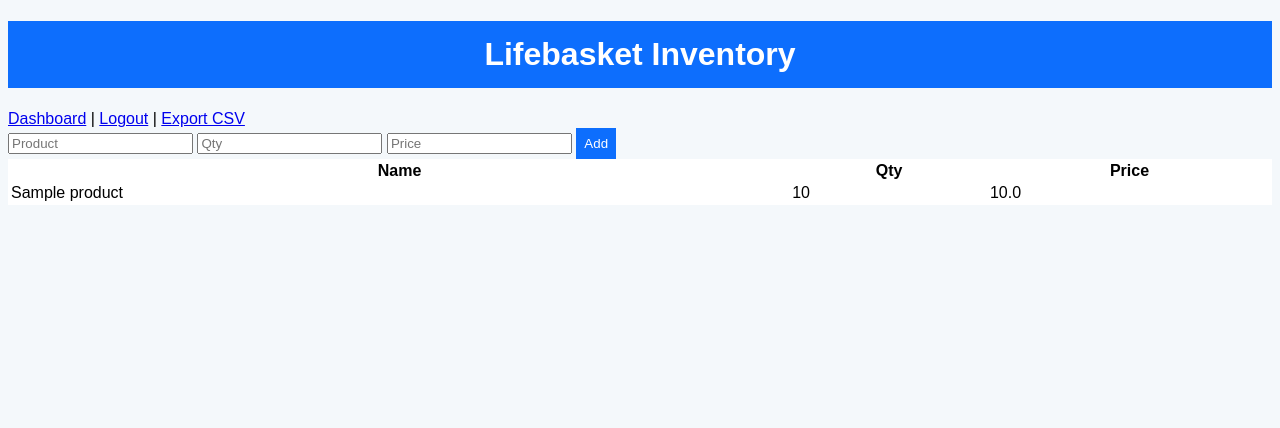
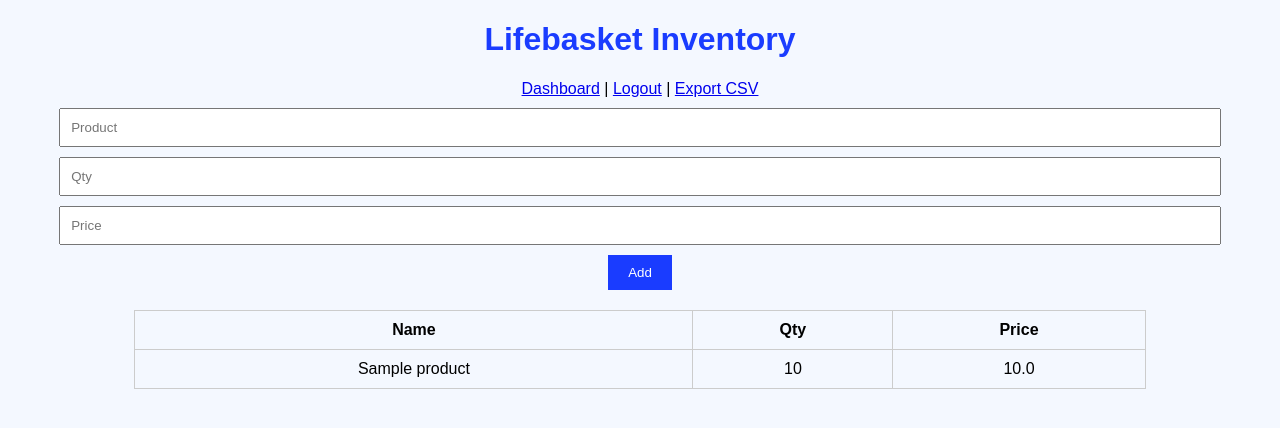
Before and after one commit to jakiya09/inventory-system, a Flask app: page / in a window 1280 px wide. Shown: the top 428 px of the page. Run offline with Flask 3, Linux system fonts and the light colour scheme; the visitor is signed in with stand-in values (Sample User, id 1); tables that the repository leaves empty hold one stand-in row (values such as "Sample post").

Commit message:
Update style.css

```diff
--- a/static/style.css
+++ b/static/style.css
@@ -1,30 +1,46 @@
-body {
-    font-family: Arial;
-    background: #f4f8fb;
+body{
+font-family: Arial;
+background:#f4f8ff;
+text-align:center;
 }
 
-h1 {
-    background: #0d6efd;
-    color: white;
-    padding: 15px;
-    text-align: center;
+h1,h2{
+color:#1a3cff;
 }
 
-.card {
-    background: white;
-    padding: 15px;
-    margin: 20px;
-    border-radius: 10px;
+.box{
+width:300px;
+margin:auto;
+background:white;
+padding:20px;
+margin-top:100px;
+border-radius:10px;
+box-shadow:0 0 10px #ccc;
 }
 
-button {
-    background: #0d6efd;
-    color: white;
-    padding: 8px;
-    border: none;
+input{
+display:block;
+width:90%;
+margin:10px auto;
+padding:10px;
 }
 
-table {
-    width: 100%;
-    background: white;
+button{
+background:#1a3cff;
+color:white;
+padding:10px 20px;
+border:none;
+cursor:pointer;
 }
+
+table{
+margin:auto;
+margin-top:20px;
+border-collapse:collapse;
+width:80%;
+}
+
+td,th{
+border:1px solid #ccc;
+padding:10px;
+}
```
